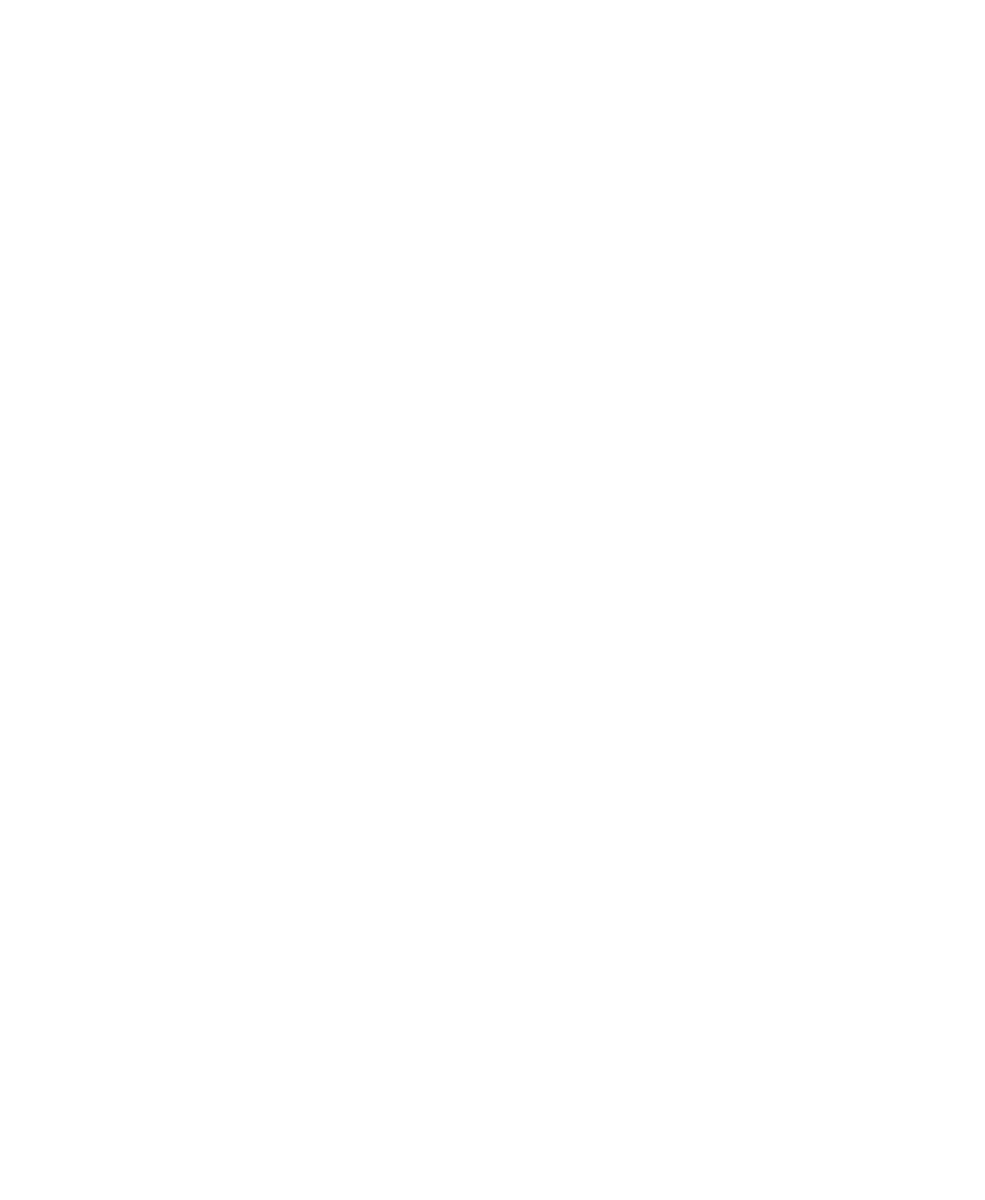
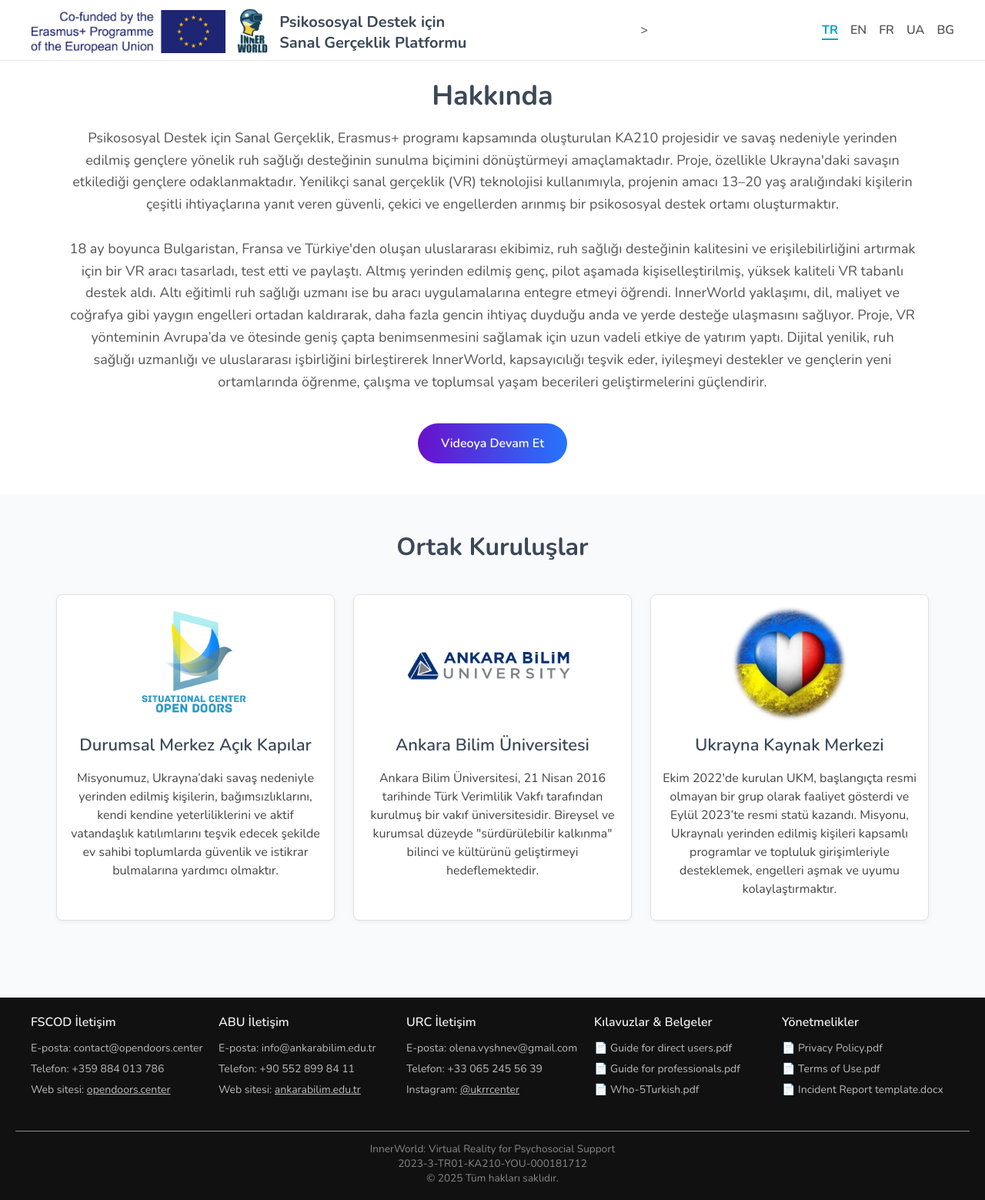
Before and after one commit to haldaniko/django-360vr-viewer, a Django app: page /?lang=tr in a window 1280 px wide. Before the commit the page is empty. Shown: the whole page at 77% size. Before the commit the page ends 800 px from the top, so only its background shows below. Run offline with Django 5.2, Linux system fonts and the light colour scheme; some libraries are stand-ins or nearby versions.

Commit message:
prepare turkish language

```diff
--- a/templates/about_tr.html
+++ b/templates/about_tr.html
@@ -0,0 +1,202 @@
+{% load static %}
+
+{% load static %}
+<!DOCTYPE html>
+<html lang="tr">
+<head>
+  <meta charset="UTF-8"/>
+  <meta name="viewport" content="width=device-width, initial-scale=1.0">
+  <title>Inner World</title>
+  <link rel="icon" type="image/x-icon" href="{% static 'img/favicon.ico' %}">
+  <link rel="stylesheet" href="{% static 'css/video360.css' %}">
+  <link href="https://fonts.googleapis.com/css2?family=Nunito:wght@400;600;700&display=swap" rel="stylesheet">
+
+  <script src="https://aframe.io/releases/1.4.2/aframe.min.js"></script>
+  <script src="https://cdn.dashjs.org/latest/dash.all.min.js"></script>
+</head>
+<body>
+
+<!-- Header -->
+<header class="header">
+  <div class="header__container">
+    <a href="{% url 'website:about' %}?lang=tr">
+      <div class="header__info">
+        <img class="header__erasmus" alt="AB" src="{% static 'img/Erasmus.jpg' %}">
+        <img class="header__logo" alt="logo" src="{% static 'img/inner_world_logo.png' %}">
+        <h1 class="header__title">Psikososyal Destek için<br> Sanal Gerçeklik Platformu</h1>
+      </div>
+    </a>>
+    <nav class="header__lang">
+      <ul class="header__lang-list">
+        <li class="header__lang-item"><a href="?lang=tr" class="header__lang-link--active">TR</a></li>
+        <li class="header__lang-item"><a href="?lang=en" class="header__lang-link">EN</a></li>
+        <li class="header__lang-item"><a href="?lang=fr" class="header__lang-link">FR</a></li>
+        <li class="header__lang-item"><a href="?lang=ua" class="header__lang-link">UA</a></li>
+        <li class="header__lang-item"><a href="?lang=bg" class="header__lang-link">BG</a></li>
+      </ul>
+    </nav>
+  </div>
+</header>
+
+<!-- Main Content -->
+<main>
+  <!-- About -->
+  <section class="about">
+    <h2 class="about__title">Hakkında</h2>
+    <p class="about__description">
+      Psikososyal Destek için Sanal Gerçeklik, Erasmus+ programı kapsamında oluşturulan KA210 projesidir ve savaş
+      nedeniyle yerinden edilmiş gençlere yönelik ruh sağlığı desteğinin sunulma biçimini dönüştürmeyi amaçlamaktadır.
+      Proje, özellikle Ukrayna'daki savaşın etkilediği gençlere odaklanmaktadır. Yenilikçi sanal gerçeklik (VR)
+      teknolojisi kullanımıyla, projenin amacı 13–20 yaş aralığındaki kişilerin çeşitli ihtiyaçlarına yanıt veren
+      güvenli, çekici ve engellerden arınmış bir psikososyal destek ortamı oluşturmaktır.<br><br>
+
+      18 ay boyunca Bulgaristan, Fransa ve Türkiye'den oluşan uluslararası ekibimiz, ruh sağlığı desteğinin kalitesini
+      ve erişilebilirliğini artırmak için bir VR aracı tasarladı, test etti ve paylaştı. Altmış yerinden edilmiş genç,
+      pilot aşamada kişiselleştirilmiş, yüksek kaliteli VR tabanlı destek aldı. Altı eğitimli ruh sağlığı uzmanı ise bu
+      aracı uygulamalarına entegre etmeyi öğrendi. InnerWorld yaklaşımı, dil, maliyet ve coğrafya gibi yaygın engelleri
+      ortadan kaldırarak, daha fazla gencin ihtiyaç duyduğu anda ve yerde desteğe ulaşmasını sağlıyor. Proje, VR
+      yönteminin Avrupa’da ve ötesinde geniş çapta benimsenmesini sağlamak için uzun vadeli etkiye de yatırım yaptı.
+      Dijital yenilik, ruh sağlığı uzmanlığı ve uluslararası işbirliğini birleştirerek InnerWorld, kapsayıcılığı teşvik
+      eder, iyileşmeyi destekler ve gençlerin yeni ortamlarında öğrenme, çalışma ve toplumsal yaşam becerileri
+      geliştirmelerini güçlendirir.
+    </p>
+
+    <div class="proceed-button-container">
+      <a href="{% url 'website:video' %}" class="proceed-button">Videoya Devam Et</a>
+    </div>
+  </section>
+
+  <!-- Partners -->
+  <section class="partners">
+    <div class="partners__container">
+      <h2 class="partners__title">Ortak Kuruluşlar</h2>
+      <div class="partners__list">
+        <div class="partners__card">
+          <a target="_blank" href="https://opendoors.center/">
+
+            <img src="{% static 'img/partner_OpenDoors.jpg' %}" alt="Ortak Logo" class="partners__image"/>
+            <h1 class="partners__header">Durumsal Merkez Açık Kapılar</h1>
+            <p class="partners__description">
+              Misyonumuz, Ukrayna’daki savaş nedeniyle yerinden edilmiş kişilerin, bağımsızlıklarını, kendi kendine
+              yeterliliklerini ve aktif vatandaşlık katılımlarını teşvik edecek şekilde ev sahibi toplumlarda güvenlik
+              ve istikrar bulmalarına yardımcı olmaktır.
+            </p>
+
+          </a>
+        </div>
+        <div class="partners__card">
+          <a target="_blank" href="https://ankarabilim.edu.tr/en/index">
+
+            <img src="{% static 'img/partner_AnkaraScienceUniversity.jpg' %}" alt="Ortak Logo" class="partners__image"/>
+            <h1 class="partners__header">Ankara Bilim Üniversitesi</h1>
+            <p class="partners__description">
+              Ankara Bilim Üniversitesi, 21 Nisan 2016 tarihinde Türk Verimlilik Vakfı tarafından kurulmuş bir vakıf
+              üniversitesidir. Bireysel ve kurumsal düzeyde "sürdürülebilir kalkınma" bilinci ve kültürünü geliştirmeyi
+              hedeflemektedir.
+            </p>
+          </a>
+        </div>
+        <div class="partners__card">
+          <a target="_blank" href="https://www.instagram.com/ukrrcenter/">
+
+            <img src="{% static 'img/partner_CentreDeRessourcesUkrainen.png' %}" alt="Ortak Logo"
+                 class="partners__image"/>
+            <h1 class="partners__header">Ukrayna Kaynak Merkezi</h1>
+            <p class="partners__description">
+              Ekim 2022'de kurulan UKM, başlangıçta resmi olmayan bir grup olarak faaliyet gösterdi ve Eylül 2023’te
+              resmi statü kazandı. Misyonu, Ukraynalı yerinden edilmiş kişileri kapsamlı programlar ve topluluk
+              girişimleriyle desteklemek, engelleri aşmak ve uyumu kolaylaştırmaktır.
+            </p>
+          </a>
+        </div>
+      </div>
+    </div>
+  </section>
+
+  <!-- Footer -->
+  <footer class="footer">
+    <div class="footer__container">
+      <div class="footer__column">
+        <h3 class="footer__title">FSCOD İletişim</h3>
+        <p class="footer__text">E-posta: contact@opendoors.center</p>
+        <p class="footer__text">Telefon: +359 884 013 786</p>
+        <p class="footer__text">Web sitesi:
+          <a class="footer__link" target="_blank" href="https://opendoors.center/">
+            opendoors.center
+          </a>
+        </p>
+
+      </div>
+      <div class="footer__column">
+        <h3 class="footer__title">ABU İletişim</h3>
+        <p class="footer__text">E-posta: info@ankarabilim.edu.tr</p>
+        <p class="footer__text">Telefon: +90 552 899 84 11</p>
+        <p class="footer__text">Web sitesi:
+          <a class="footer__link" target="_blank" href="https://ankarabilim.edu.tr/en/index">
+            ankarabilim.edu.tr
+          </a>
+        </p>
+
+      </div>
+      <div class="footer__column">
+        <h3 class="footer__title">URC İletişim</h3>
+        <p class="footer__text">E-posta: olena.vyshnev@gmail.com</p>
+        <p class="footer__text">Telefon: +33 065 245 56 39</p>
+        <p class="footer__text">Instagram:
+          <a class="footer__link" target="_blank" href="https://www.instagram.com/ukrrcenter/">
+            @ukrrcenter
+          </a>
+        </p>
+
+      </div>
+      <div class="footer__column">
+        <h3 class="footer__title">Kılavuzlar & Belgeler</h3>
+        <p class="footer__text">
+          <a href="{% static 'docs/VR videos guide for direct users.pdf' %}" target="_blank">
+            📄 Guide for direct users.pdf
+          </a>
+        </p>
+        <p class="footer__text">
+          <a href="{% static 'docs/VR videos guide for professionals.pdf' %}" target="_blank">
+            📄 Guide for professionals.pdf
+          </a>
+        </p>
+        <p class="footer__text">
+          <a href="{% static 'docs/Who-5Turkish.pdf' %}" target="_blank">
+            📄 Who-5Turkish.pdf
+          </a>
+        </p>
+      </div>
+      <div class="footer__column">
+        <h3 class="footer__title">Yönetmelikler</h3>
+        <p class="footer__text">
+          <a href="{% static 'docs/Privacy Policy.pdf' %}" target="_blank">
+            📄 Privacy Policy.pdf
+          </a>
+        </p>
+        <p class="footer__text">
+          <a href="{% static 'docs/Terms of Use.pdf' %}" target="_blank">
+            📄 Terms of Use.pdf
+          </a>
+        </p>
+        <p class="footer__text">
+          <a href="{% static 'docs/Incident Report template.docx' %}" target="_blank">
+            📄 Incident Report template.docx
+          </a>
+        </p>
+      </div>
+    </div>
+    <div class="footer__bottom">
+      <hr class="footer__divider">
+      <p class="footer__copy">
+        InnerWorld: Virtual Reality for Psychosocial Support<br>
+        2023-3-TR01-KA210-YOU-000181712<br>
+        © 2025 Tüm hakları saklıdır.
+      </p>
+    </div>
+  </footer>
+
+</main>
+
+</body>
+</html>
```
Also changed, not shown: templates/video_tr.html (+35 -68 lines).
